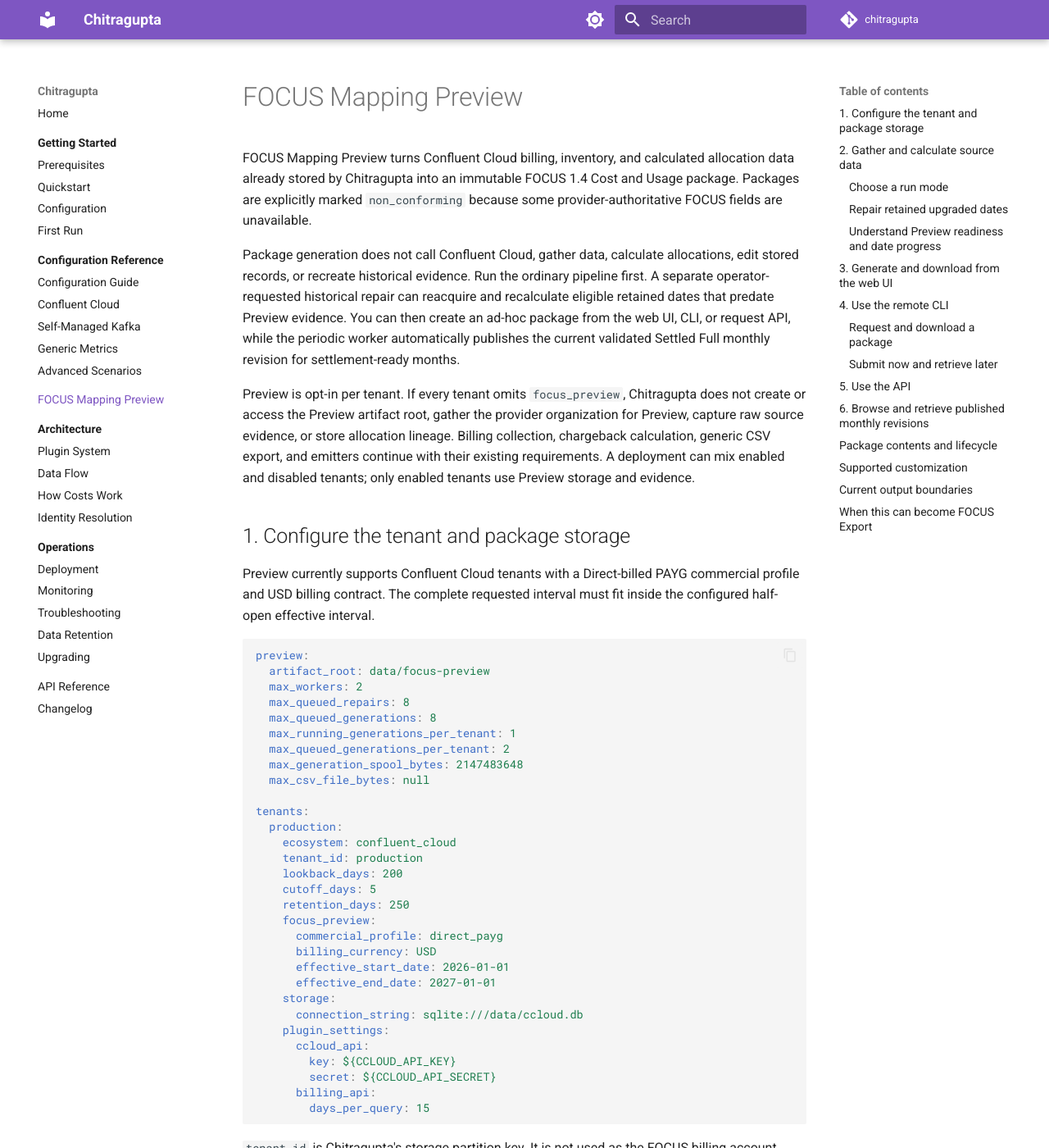
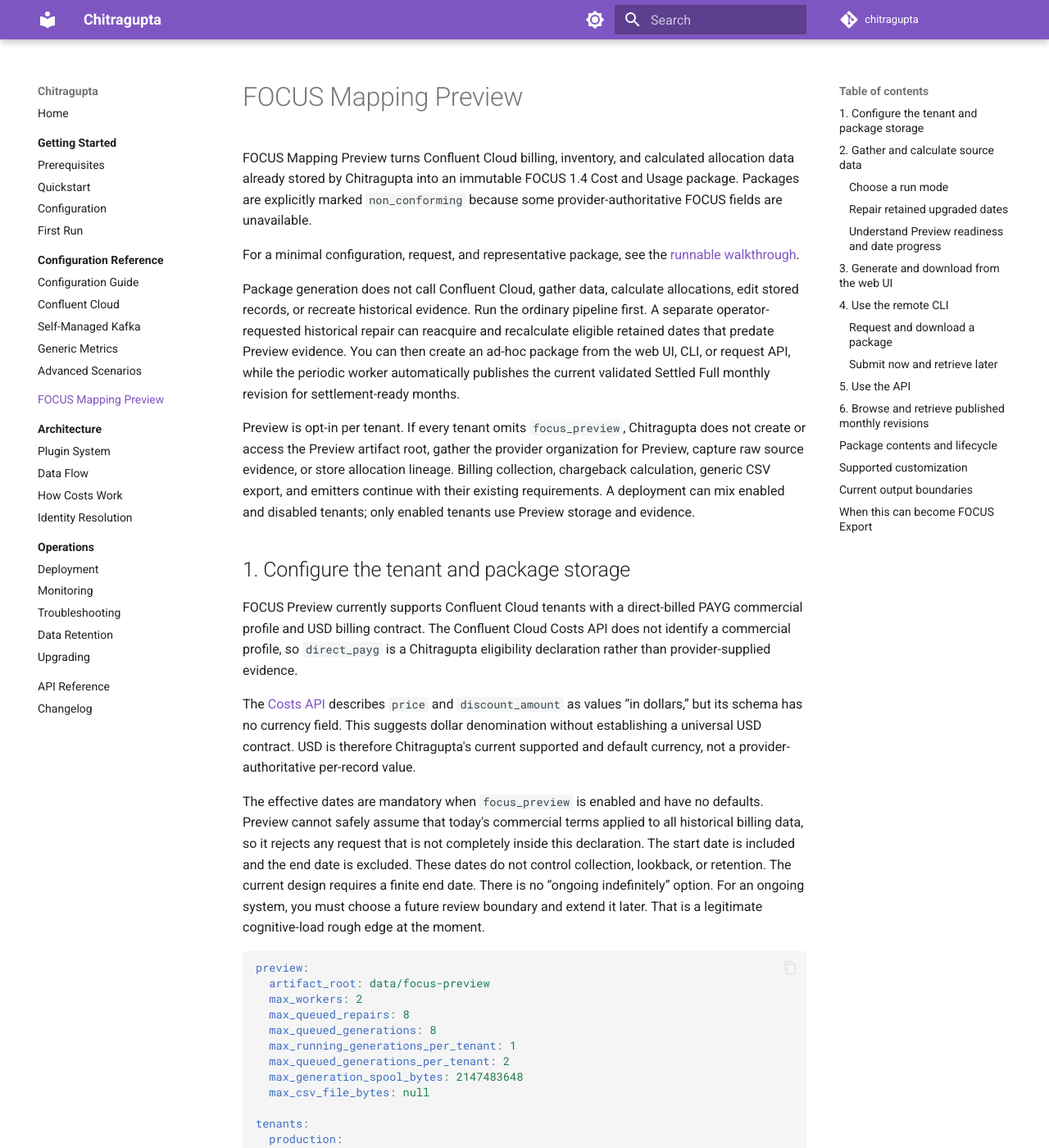
Before and after one commit to E1i2e1122/chitragupta, an MkDocs documentation site: the page built from docs/focus-mapping-preview.md, in a window 1280 px wide and 1400 px high. Shown: the whole window at 82% size. Built offline with MkDocs 1.6.1 and Material for MkDocs 9.7.7, drawn with Linux system fonts in a browser that asks for light colours; comment, search, counter and statistics services are not loaded; the version menu is left out.

Commit message:
Docs: Add FOCUS Preview walkthrough

````diff
--- a/docs/focus-mapping-preview.md
+++ b/docs/focus-mapping-preview.md
@@ -4,6 +4,9 @@ FOCUS Mapping Preview turns Confluent Cloud billing, inventory, and calculated
 allocation data already stored by Chitragupta into an immutable FOCUS 1.4 Cost
 and Usage package. Packages are explicitly marked `non_conforming` because
 some provider-authoritative FOCUS fields are unavailable.
+
+For a minimal configuration, request, and representative package, see the
+[runnable walkthrough](https://github.com/waliaabhishek/chitragupta/tree/main/examples/focus-preview).
 
 Package generation does not call Confluent Cloud, gather data, calculate
 allocations, edit stored records, or recreate historical evidence. Run the
@@ -23,9 +26,25 @@ evidence.
 
 ## 1. Configure the tenant and package storage
 
-Preview currently supports Confluent Cloud tenants with a Direct-billed PAYG
-commercial profile and USD billing contract. The complete requested interval
-must fit inside the configured half-open effective interval.
+FOCUS Preview currently supports Confluent Cloud tenants with a direct-billed PAYG
+commercial profile and USD billing contract. The Confluent Cloud Costs API does
+not identify a commercial profile, so `direct_payg` is a Chitragupta eligibility
+declaration rather than provider-supplied evidence.
+
+The [Costs API](https://docs.confluent.io/cloud/current/ccloud/list-billing-v-1-costs/)
+describes `price` and `discount_amount` as values “in dollars,” but its schema has
+no currency field. This suggests dollar denomination without establishing a
+universal USD contract. USD is therefore Chitragupta's current supported and
+default currency, not a provider-authoritative per-record value.
+
+The effective dates are mandatory when `focus_preview` is enabled and have no
+defaults. Preview cannot safely assume that today's commercial terms applied to all
+historical billing data, so it rejects any request that is not completely inside
+this declaration. The start date is included and the end date is excluded. These
+dates do not control collection, lookback, or retention. The current design requires
+a finite end date. There is no “ongoing indefinitely” option. For an ongoing system,
+you must choose a future review boundary and extend it later. That is a legitimate
+cognitive-load rough edge at the moment.
 
 ```yaml
 preview:
````
Also changed, not shown: docs/configuration/ccloud-reference.md (+9 -0 lines), examples/focus-preview/README.md (added, +162 -0 lines), 7 other files.
